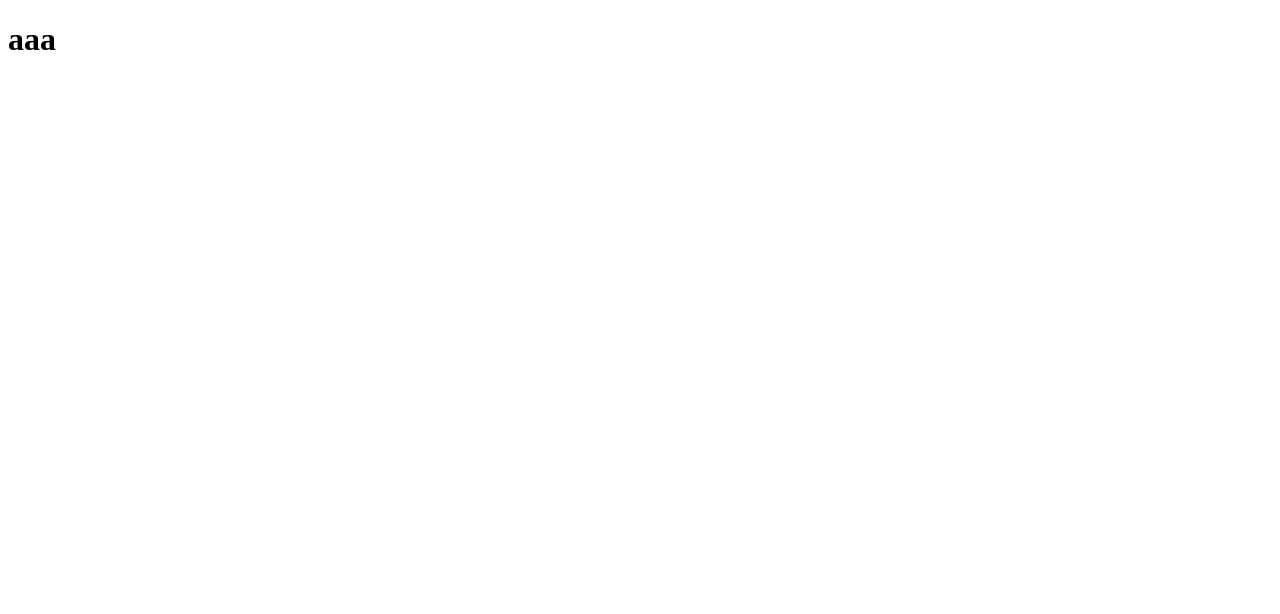
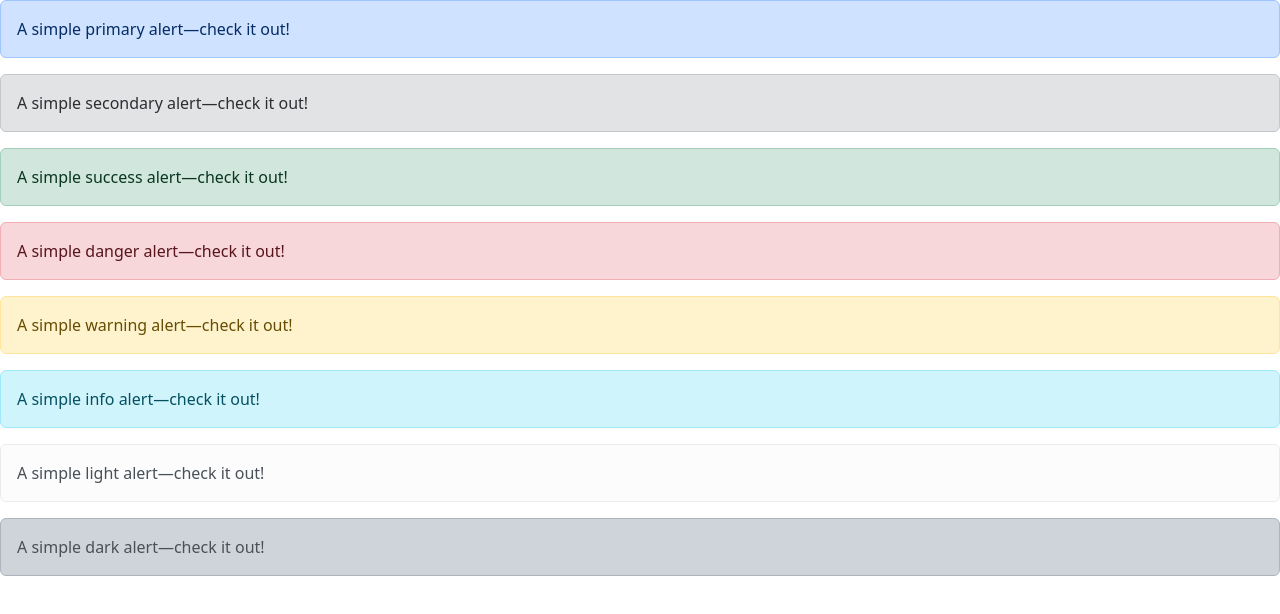
Before and after one commit to Legendes19/Project_Angular, an Angular app: page / in a window 1280 px wide. Shown: the top 614 px of the page. Built offline with nearby package versions, Linux system fonts and the light colour scheme.

Commit message:
Testing bootstrap

```diff
--- a/angular.json
+++ b/angular.json
@@ -35,6 +35,7 @@
               "src/assets"
             ],
             "styles": [
+              "node_modules/bootstrap/dist/css/bootstrap.min.css",
               "src/styles.css"
             ],
             "scripts": []
@@ -101,5 +102,8 @@
         }
       }
     }
+  },
+  "cli": {
+    "analytics": "ca5c0df7-820e-415d-8906-707a929d5ffa"
   }
 }
--- a/package.json
+++ b/package.json
@@ -18,6 +18,9 @@
     "@angular/platform-browser": "^17.2.0",
     "@angular/platform-browser-dynamic": "^17.2.0",
     "@angular/router": "^17.2.0",
+    "@ng-bootstrap/ng-bootstrap": "^16.0.0",
+    "@popperjs/core": "^2.11.8",
+    "bootstrap": "^5.3.2",
     "rxjs": "~7.8.0",
     "tslib": "^2.3.0",
     "zone.js": "~0.14.3"
@@ -26,6 +29,7 @@
     "@angular-devkit/build-angular": "^17.2.1",
     "@angular/cli": "^17.2.1",
     "@angular/compiler-cli": "^17.2.0",
+    "@angular/localize": "^17.2.0",
     "@types/jasmine": "~5.1.0",
     "jasmine-core": "~5.1.0",
     "karma": "~6.4.0",
--- a/src/app/app.component.html
+++ b/src/app/app.component.html
@@ -1 +1,24 @@
-<h1>aaa</h1>
+<div class="alert alert-primary" role="alert">
+  A simple primary alert—check it out!
+</div>
+<div class="alert alert-secondary" role="alert">
+  A simple secondary alert—check it out!
+</div>
+<div class="alert alert-success" role="alert">
+  A simple success alert—check it out!
+</div>
+<div class="alert alert-danger" role="alert">
+  A simple danger alert—check it out!
+</div>
+<div class="alert alert-warning" role="alert">
+  A simple warning alert—check it out!
+</div>
+<div class="alert alert-info" role="alert">
+  A simple info alert—check it out!
+</div>
+<div class="alert alert-light" role="alert">
+  A simple light alert—check it out!
+</div>
+<div class="alert alert-dark" role="alert">
+  A simple dark alert—check it out!
+</div>
--- a/src/app/app.module.ts
+++ b/src/app/app.module.ts
@@ -3,6 +3,7 @@
 
 import { AppRoutingModule } from './app-routing.module';
 import { AppComponent } from './app.component';
+import { NgbModule } from '@ng-bootstrap/ng-bootstrap';
 
 @NgModule({
   declarations: [
@@ -10,7 +11,8 @@
   ],
   imports: [
     BrowserModule,
-    AppRoutingModule
+    AppRoutingModule,
+    NgbModule
   ],
   providers: [],
   bootstrap: [AppComponent]
--- a/src/main.ts
+++ b/src/main.ts
@@ -1,3 +1,5 @@
+/// <reference types="@angular/localize" />
+
 import { platformBrowserDynamic } from '@angular/platform-browser-dynamic';
 
 import { AppModule } from './app/app.module';
--- a/tsconfig.app.json
+++ b/tsconfig.app.json
@@ -3,7 +3,9 @@
   "extends": "./tsconfig.json",
   "compilerOptions": {
     "outDir": "./out-tsc/app",
-    "types": []
+    "types": [
+      "@angular/localize"
+    ]
   },
   "files": [
     "src/main.ts"
```
Also changed, not shown: 2 other files (tests, documents, lock files or other folders).
